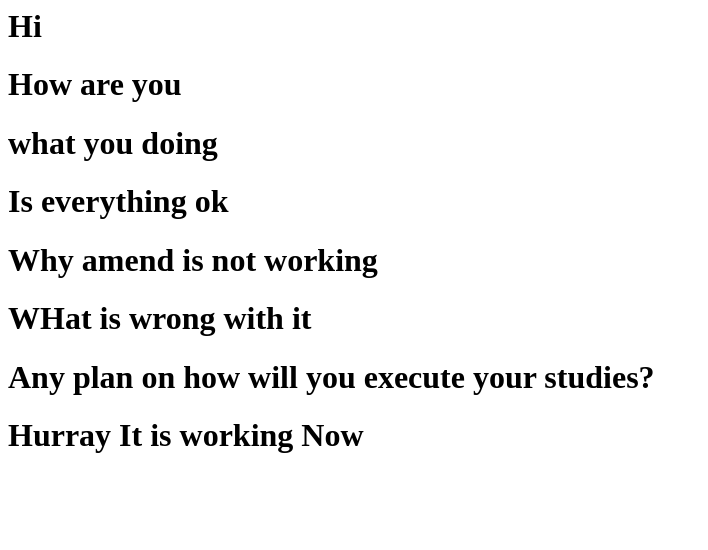
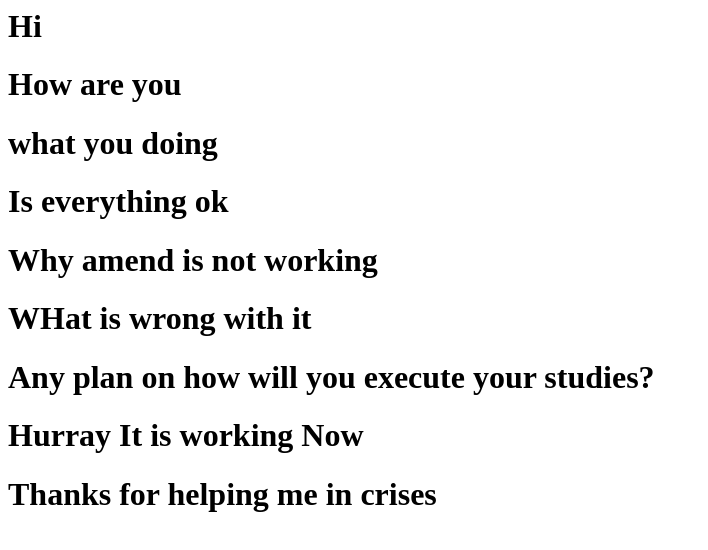
Before and after one commit to Shreyeshnk/Demo5, a plain HTML site: page index.html in a window 1280 px wide. Shown: the whole page, without its empty margins (0-708 px from the left). Drawn offline with Linux system fonts and the light colour scheme.

Commit message:
Done checking stash

```diff
--- a/index.html
+++ b/index.html
@@ -8,5 +8,6 @@
         <h1>WHat is wrong with it</h1>
         <h1>Any plan on how will you execute your studies?</h1>
         <h1>Hurray It is working Now</h1>
+        <h1>Thanks for helping me in crises</h1>
     </body>
 </html>
```
